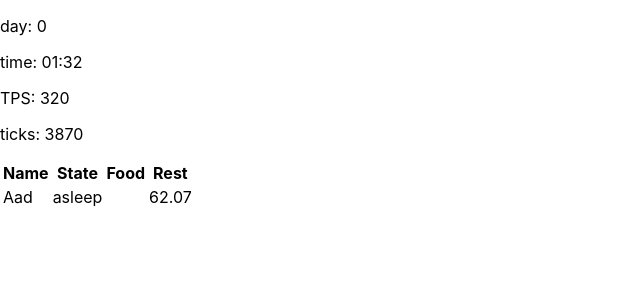
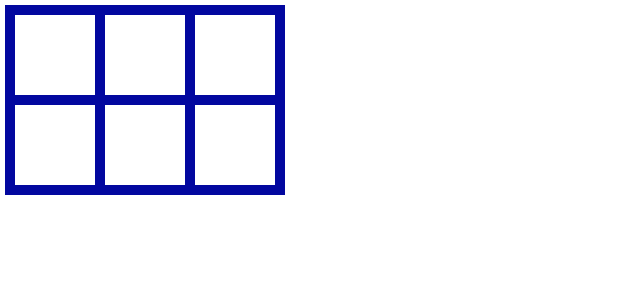
Before and after one commit to joelkema/townlife, a React (Create React App) app: page / in a window 1280 px wide. Shown: the top 300 px of the page, without its empty margins (0-640 px from the left). Built offline with nearby package versions, Linux system fonts and the light colour scheme.

Commit message:
request animation frame

```diff
--- a/src/App.tsx
+++ b/src/App.tsx
@@ -1,4 +1,4 @@
-import { useRef, useState } from "react";
+import { useEffect, useRef, useState } from "react";
 import "./App.css";
 import useInterval from "./hooks/useInterval";
 import { AppState, Citizen } from "./types";
@@ -14,6 +14,7 @@ import {
     shouldChangeRest,
 } from "./citizen/basicNeeds/rest";
 import { isHungry, decreaseSaturation } from "./citizen/basicNeeds";
+import useRequestAnimationFrame from "./hooks/useRequestAnimationFrame";
 
 const TICKS_PER_SECOND = 320;
 
@@ -134,15 +135,24 @@ const useTownLife = () => {
     const prevTick = useRef<number>(0);
     const currentTick = useRef<number>(2500 * 1);
 
-    useInterval(() => {
-        currentTick.current++;
+    useRequestAnimationFrame((timestamp) => {
+        if (prevTick.current === 0) {
+            var date = new Date(timestamp);
+            console.log(date.getTime());
+            console.log(date);
+            debugger;
+        }
+    });
 
-        const updatedState = simulate(currentTick.current)(data);
+    // useInterval(() => {
+    //     currentTick.current++;
 
-        prevTick.current = currentTick.current;
+    //     const updatedState = simulate(currentTick.current)(data);
 
-        setData(updatedState);
-    }, interval);
+    //     prevTick.current = currentTick.current;
+
+    //     setData(updatedState);
+    // }, interval);
 
     // useInterval(() => {
     //     console.log("A");
@@ -151,40 +161,90 @@ const useTownLife = () => {
     return { data, ticks: currentTick.current };
 };
 
+const update = (context: CanvasRenderingContext2D) => {};
+
+// Box width
+var bw = 270;
+// Box height
+var bh = 180;
+
+const draw = (context: CanvasRenderingContext2D) => {
+    context.lineWidth = 10;
+    context.strokeStyle = "rgb(2,7,159)";
+    for (var x = 0; x < bw; x += 90) {
+        for (var y = 0; y < bh; y += 90) {
+            context.strokeRect(x + 10, y + 10, 90, 90);
+        }
+    }
+};
+
+const gameLoop =
+    (context: CanvasRenderingContext2D, lastRender: number) => (timestamp: DOMHighResTimeStamp) => {
+        const elapsed = timestamp - lastRender;
+
+        var date = new Date(timestamp);
+        console.log(date.getTime());
+        console.log(date);
+
+        draw(context);
+
+        draw(context);
+
+        // Keep requesting new frames
+        window.requestAnimationFrame(gameLoop(context, lastRender));
+    };
+
+const init = () => {
+    const canvas = document.getElementById("canvas") as HTMLCanvasElement;
+    const context = canvas.getContext("2d");
+
+    window.requestAnimationFrame(gameLoop(context!, 0));
+};
+
 const App = () => {
-    const { data, ticks } = useTownLife();
-
-    // console.log(data.citizens["1"].basicNeeds.food);
+    useEffect(() => {
+        init();
+    }, []);
 
     return (
         <>
-            <p>day: {data.days}</p>
-            <p>time: {formatTime(data.hours, data.minutes)}</p>
-            <p>TPS: {TICKS_PER_SECOND}</p>
-            <p>ticks: {ticks}</p>
-            <table>
-                <tr>
-                    <th>Name</th>
-                    <th>State</th>
-                    <th>Food</th>
-                    <th>Rest</th>
-                </tr>
-
-                <tr>
-                    <td>{data.citizens[aad.id].name}</td>
-                    <td>{data.citizens[aad.id].state}</td>
-                    <td></td>
-                    <td>{data.citizens[aad.id].basicNeeds.rest}</td>
-                </tr>
-                {/* <tr>
-                    <td>{data.citizens[jan.id].name}</td>
-                    <td>{data.citizens[jan.id].state}</td>
-                    <td>{data.citizens[jan.id].basicNeeds.food}</td>
-                    <td>{data.citizens[jan.id].basicNeeds.rest}</td>
-                </tr> */}
-            </table>
+            <canvas id="canvas" width="420px" height="420px"></canvas>
         </>
     );
+
+    // const { data, ticks } = useTownLife();
+
+    // // console.log(data.citizens["1"].basicNeeds.food);
+
+    // return (
+    //     <>
+    //         <p>day: {data.days}</p>
+    //         <p>time: {formatTime(data.hours, data.minutes)}</p>
+    //         <p>TPS: {TICKS_PER_SECOND}</p>
+    //         <p>ticks: {ticks}</p>
+    //         <table>
+    //             <tr>
+    //                 <th>Name</th>
+    //                 <th>State</th>
+    //                 <th>Food</th>
+    //                 <th>Rest</th>
+    //             </tr>
+
+    //             <tr>
+    //                 <td>{data.citizens[aad.id].name}</td>
+    //                 <td>{data.citizens[aad.id].state}</td>
+    //                 <td></td>
+    //                 <td>{data.citizens[aad.id].basicNeeds.rest}</td>
+    //             </tr>
+    //             {/* <tr>
+    //                 <td>{data.citizens[jan.id].name}</td>
+    //                 <td>{data.citizens[jan.id].state}</td>
+    //                 <td>{data.citizens[jan.id].basicNeeds.food}</td>
+    //                 <td>{data.citizens[jan.id].basicNeeds.rest}</td>
+    //             </tr> */}
+    //         </table>
+    //     </>
+    // );
 };
 
 export default App;
--- /dev/null
+++ b/src/hooks/useRequestAnimationFrame.ts
@@ -0,0 +1,25 @@
+import { useCallback, useEffect, useRef } from "react";
+
+const useRequestAnimationFrame = (
+    callback: (time: DOMHighResTimeStamp, elapsed: number) => any,
+) => {
+    const requestRef = useRef<DOMHighResTimeStamp>();
+    const previousTimeRef = useRef<DOMHighResTimeStamp>();
+
+    const animate = useCallback(
+        (timestamp: DOMHighResTimeStamp) => {
+            if (previousTimeRef.current) callback(timestamp, timestamp - previousTimeRef.current);
+
+            previousTimeRef.current = timestamp;
+            requestRef.current = requestAnimationFrame(animate);
+        },
+        [callback],
+    );
+
+    useEffect(() => {
+        requestRef.current = requestAnimationFrame(animate);
+        return () => cancelAnimationFrame(requestRef.current!);
+    }, [animate]);
+};
+
+export default useRequestAnimationFrame;
```
